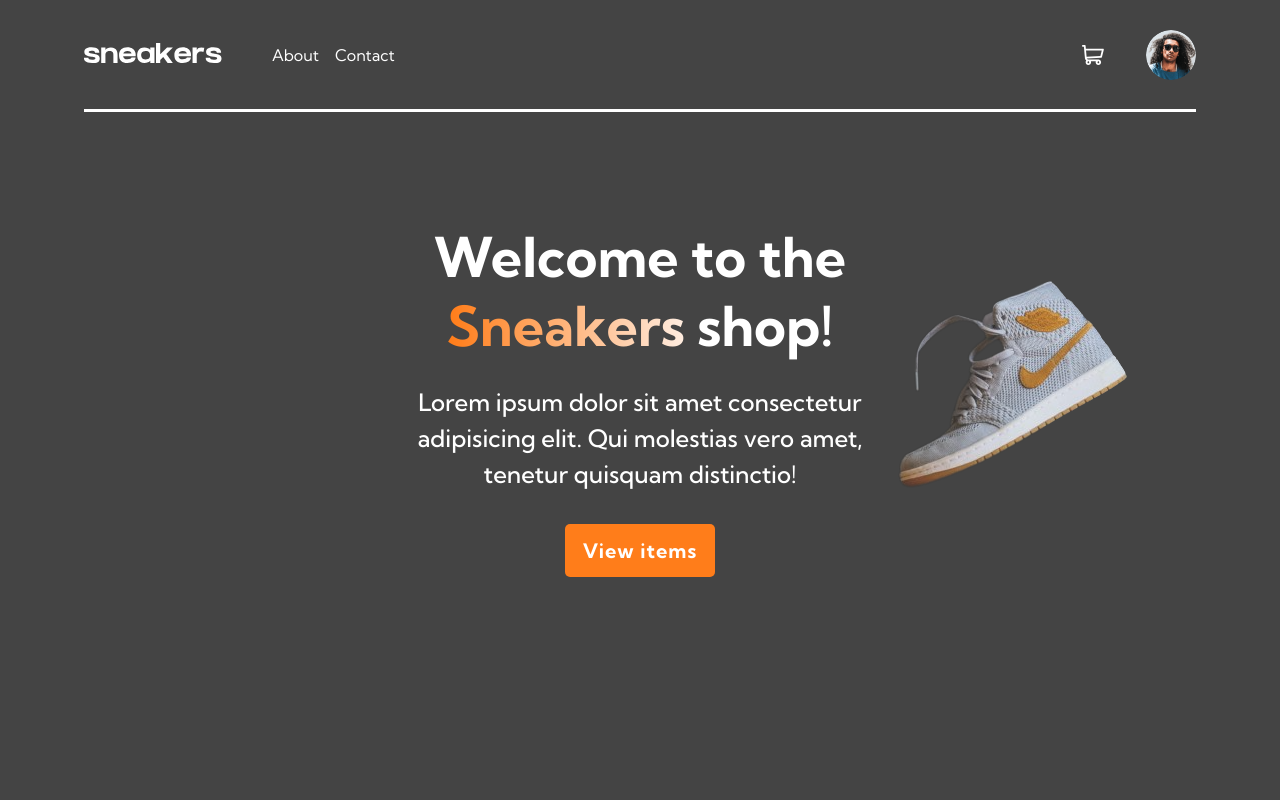
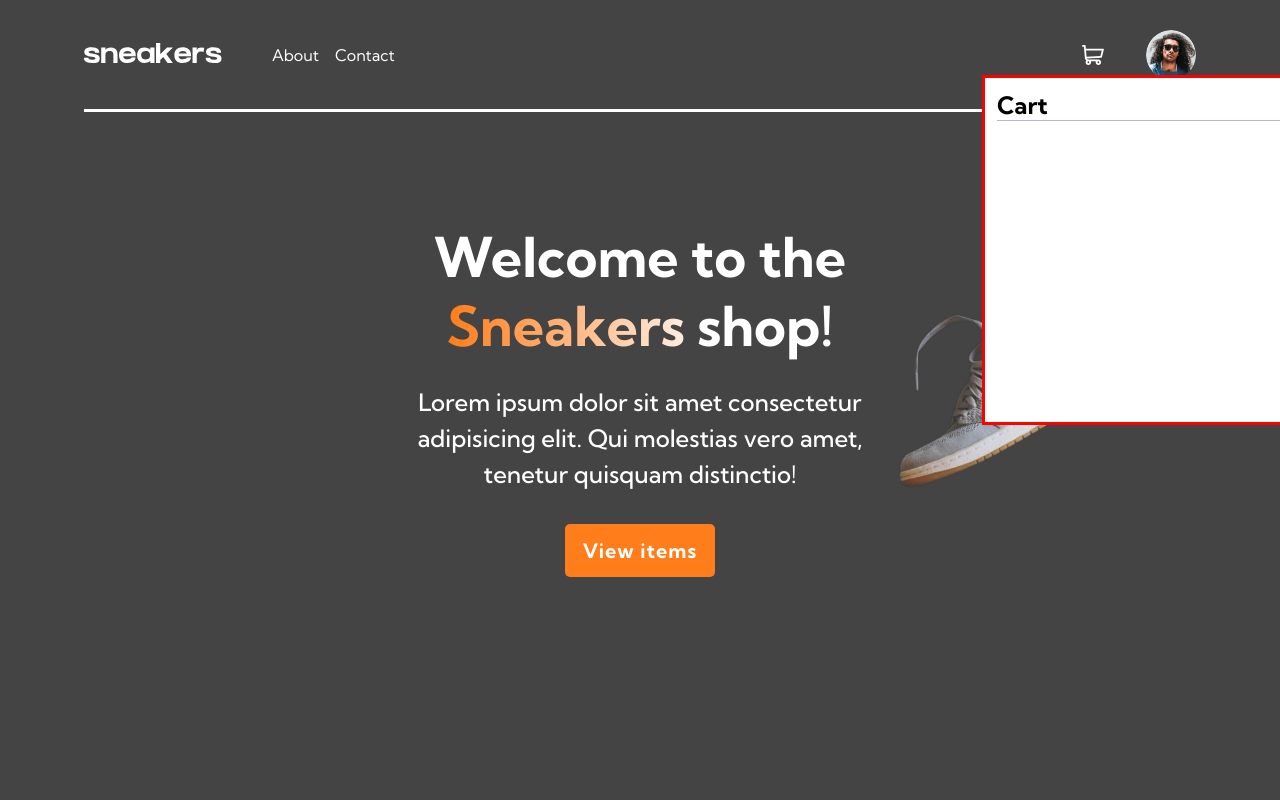
Before and after one commit to danielbrah/e-commerce, a Vue app: page /preview-product in a window 1280 px wide. Shown: the top 800 px of the page. Built offline with nearby package versions, Linux system fonts and the light colour scheme; no server answers.

Commit message:
cart state WIP

```diff
--- a/src/App.vue
+++ b/src/App.vue
@@ -12,7 +12,7 @@ const getData = async function(){
             if(!res.ok) throw new Error('Something went wrong with getting data.')
 
             const data = await res.json()
-            console.log(data)
+
             dataStore.data = data
         } catch(err)
         {
--- a/src/assets/sass/layouts/cart.scss
+++ b/src/assets/sass/layouts/cart.scss
@@ -0,0 +1,20 @@
+@import '../base/typography.scss';
+@import '../abstract/colors.scss';
+#cart
+{
+    font-family: $kumbh;
+    @media(min-width: 1112px){
+        position: absolute;
+        width: 350px;
+        height: 350px;
+        border: solid red;
+        left: -100px;
+        top: 45px;
+        background: white;
+        padding: 12px;
+
+        h2{
+            border-bottom: thin solid map-get($grayishblue, 'normal');
+        }
+    }
+}
--- a/src/assets/sass/layouts/nav.scss
+++ b/src/assets/sass/layouts/nav.scss
@@ -121,6 +121,7 @@
             &__second
             {
                 gap: 42px;
+                position: relative;
                 img{
                     cursor: pointer;
                     &:nth-child(3)
--- a/src/components/Cart.vue
+++ b/src/components/Cart.vue
@@ -1,10 +1,18 @@
 <script setup>
     import { gsap } from 'gsap'
+    import { useMenuStore } from '../store/openCart';
+    import { ref } from 'vue';
+
+    const menuState = useMenuStore()
+
+
 
 </script>
 
 <template>
-    <h1>wassup</h1>
+    <div id="cart">
+        <h2>Cart</h2>
+    </div>
 </template>
 
 <style lang="scss">
--- a/src/components/Nav.vue
+++ b/src/components/Nav.vue
@@ -1,6 +1,9 @@
 <script setup>
 import { ref } from 'vue'
-import Cart from '../components/Nav.vue';
+import Cart from '../components/Cart.vue';
+import { useMenuStore } from '../store/openCart';
+
+const menuState = useMenuStore()
 
 // nav links
 const links = ref([
@@ -22,15 +25,17 @@ const links = ref([
                         v-bind:to="link.link"
                         :key="link.id">{{ link.display }}
                     </router-link>
-                    <p></p>
                 </div>
             </div>
 
             <div id="nav__second">
-                <img class="nav__dark" src="./icons/icon-cart.svg" alt="Cart icon / Show items in cart">
-                <img class="nav__light" src="./icons/icon-cart-light.svg" alt="Cart icon / Show items in cart">
+                <img @click="() => menuState.isOpened = true" class="nav__dark" src="./icons/icon-cart.svg" alt="Cart icon / Show items in cart">
+                <img @click="() => menuState.isOpened = true" class="nav__light" src="./icons/icon-cart-light.svg" alt="Cart icon / Show items in cart">
                 <img src="../assets/images/image-avatar.png" alt="Profile avatar">
+                <Cart/>
             </div>
+
+
         </div>
     </nav>
 </template>
--- /dev/null
+++ b/src/store/openCart.js
@@ -0,0 +1,13 @@
+import { ref } from 'vue'
+import { defineStore } from 'pinia'
+
+
+export const useMenuStore = defineStore('cartMenu', () => {
+    const isOpened = ref(false)
+
+    const openCart = () => isOpened.value = true
+
+    const closeCart = () => isOpened.value = false
+
+    return { isOpened }
+})
```
